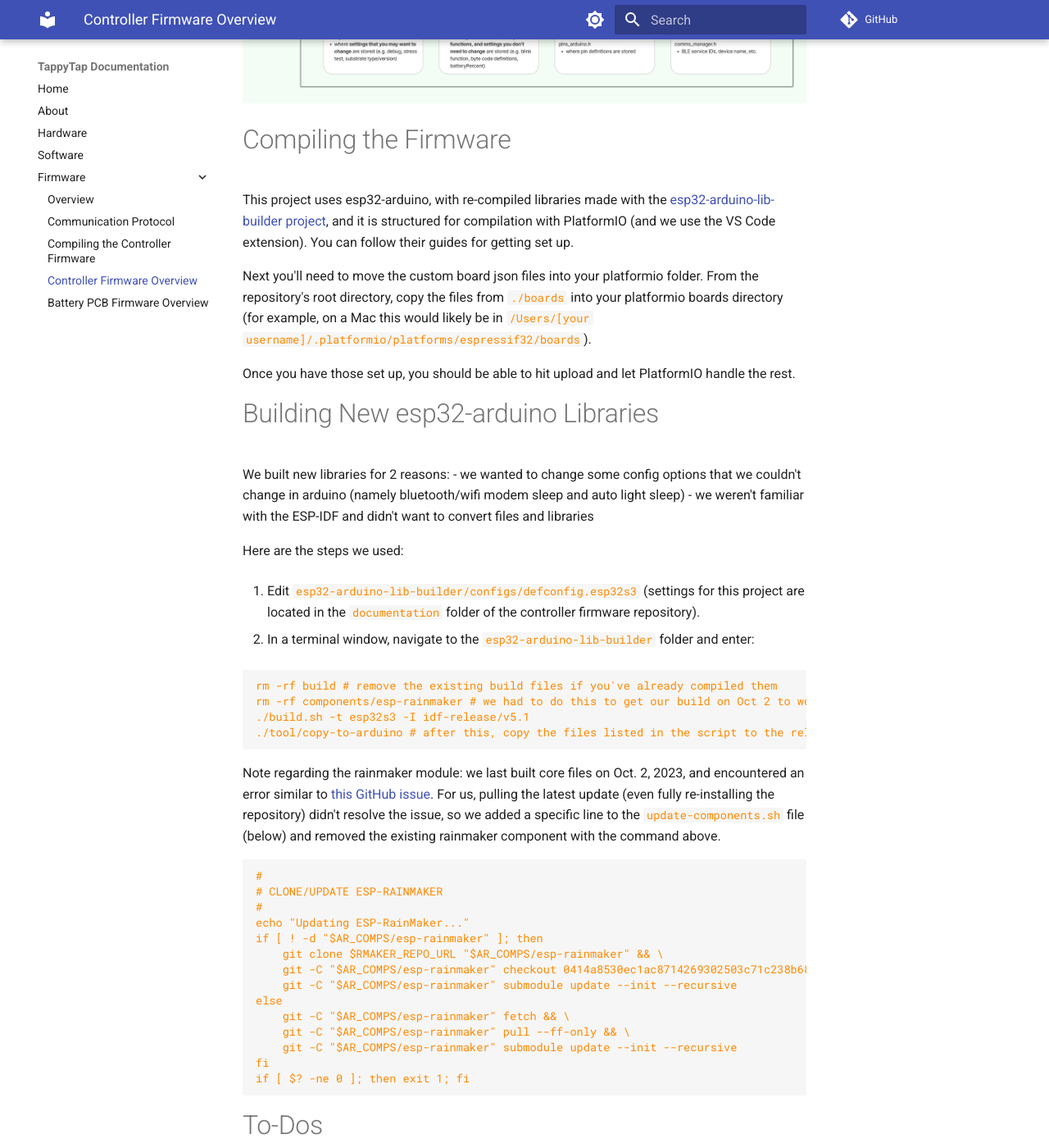
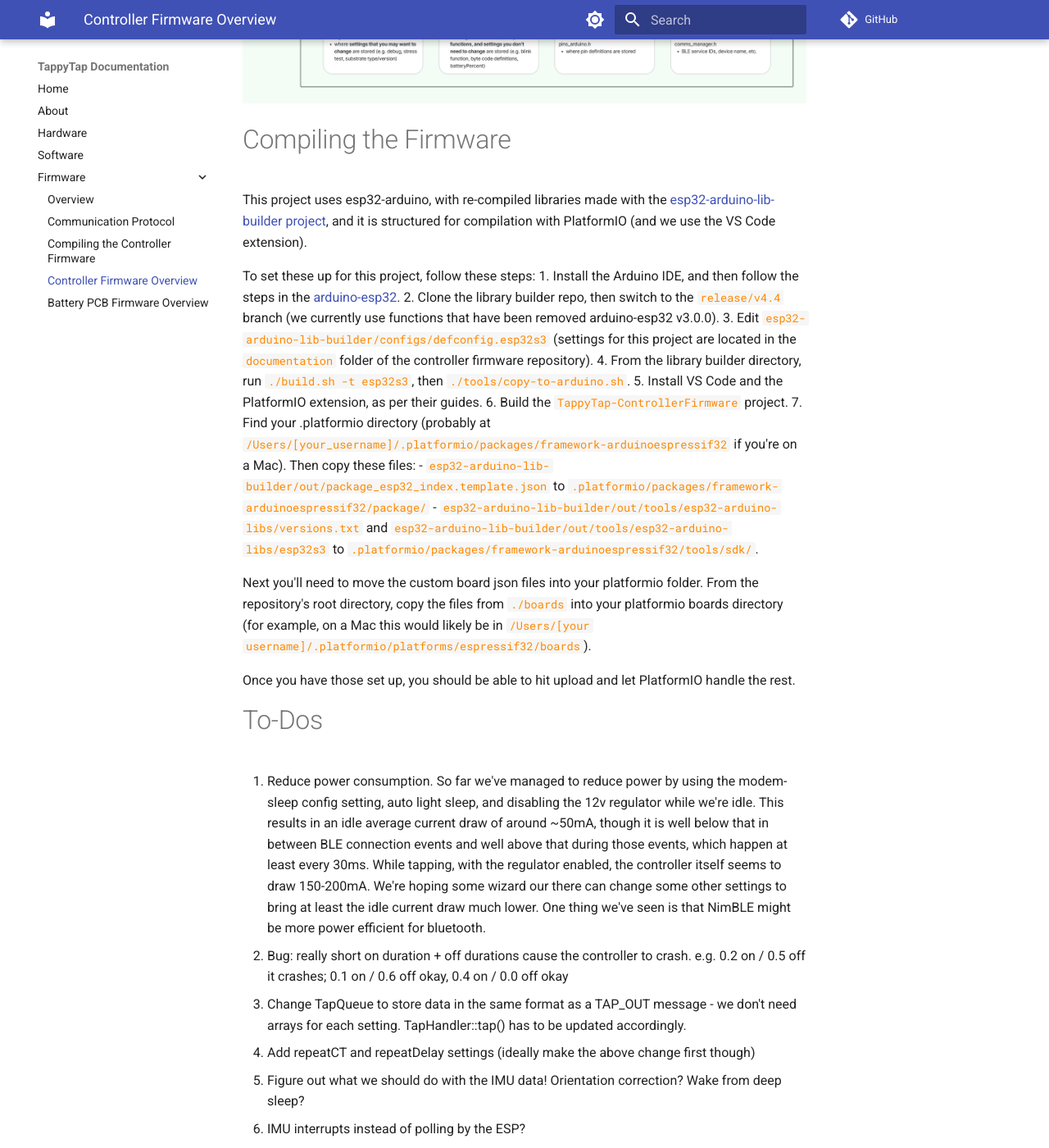
Before and after one commit to 0102io/docs, an MkDocs documentation site: the page built from docs/fwdocs/controllerfw.md, in a window 1280 px wide and 1400 px high, scrolled down 659 px. Shown: the whole window at 82% size. Built offline with MkDocs 1.6.1 and Material for MkDocs 9.7.7, drawn with Linux system fonts in a browser that asks for light colours; comment, search, counter and statistics services are not loaded; some of the changed text lies outside the part shown.

Commit message:
update firmware build process notes

````diff
--- a/docs/fwdocs/controllerfw.md
+++ b/docs/fwdocs/controllerfw.md
@@ -8,51 +8,32 @@ The controller's primary job is to receive a set of taps via the [bluetooth prot
 
 # Compiling the Firmware
 
-This project uses esp32-arduino, with re-compiled libraries made with the [esp32-arduino-lib-builder project](https://github.com/espressif/esp32-arduino-lib-builder), and it is structured for compilation with PlatformIO (and we use the VS Code extension). You can follow their guides for getting set up.
+This project uses esp32-arduino, with re-compiled libraries made with the [esp32-arduino-lib-builder project](https://github.com/espressif/esp32-arduino-lib-builder), and it is structured for compilation with PlatformIO (and we use the VS Code extension).
+
+To set these up for this project, follow these steps:
+1. Install the Arduino IDE, and then follow the steps in the [arduino-esp32](https://docs.espressif.com/projects/arduino-esp32/en/latest/installing.html).
+2. Clone the library builder repo, then switch to the `release/v4.4` branch (we currently use functions that have been removed arduino-esp32 v3.0.0).
+3. Edit `esp32-arduino-lib-builder/configs/defconfig.esp32s3` (settings for this project are located in the `documentation` folder of the controller firmware repository).
+4. From the library builder directory, run ```./build.sh -t esp32s3```, then ```./tools/copy-to-arduino.sh```.
+5. Install VS Code and the PlatformIO extension, as per their guides.
+6. Build the `TappyTap-ControllerFirmware` project.
+7. Find your .platformio directory (probably at `/Users/[your_username]/.platformio/packages/framework-arduinoespressif32` if you're on a Mac). Then copy these files:
+   - `esp32-arduino-lib-builder/out/package_esp32_index.template.json` to `.platformio/packages/framework-arduinoespressif32/package/`
+   - `esp32-arduino-lib-builder/out/tools/esp32-arduino-libs/versions.txt` and `esp32-arduino-lib-builder/out/tools/esp32-arduino-libs/esp32s3` to `.platformio/packages/framework-arduinoespressif32/tools/sdk/`.
 
 Next you'll need to move the custom board json files into your platformio folder. From the repository's root directory, copy the files from `./boards` into your platformio boards directory (for example, on a Mac this would likely be in `/Users/[your username]/.platformio/platforms/espressif32/boards`).
 
 Once you have those set up, you should be able to hit upload and let PlatformIO handle the rest.
-
-# Building New esp32-arduino Libraries
-
-We built new libraries for 2 reasons:
-- we wanted to change some config options that we couldn't change in arduino (namely bluetooth/wifi modem sleep and auto light sleep)
-- we weren't familiar with the ESP-IDF and didn't want to convert files and libraries
-
-Here are the steps we used:
-
-1. Edit `esp32-arduino-lib-builder/configs/defconfig.esp32s3` (settings for this project are located in the `documentation` folder of the controller firmware repository).
-
-2. In a terminal window, navigate to the `esp32-arduino-lib-builder` folder and enter:
-```bash
-rm -rf build # remove the existing build files if you've already compiled them
-rm -rf components/esp-rainmaker # we had to do this to get our build on Oct 2 to work, may not be necessary now
-./build.sh -t esp32s3 -I idf-release/v5.1
-./tool/copy-to-arduino # after this, copy the files listed in the script to the relevant location for platformIO - probably /Users/[your_username]/.platformio/packages/framework-arduinoespressif32
-```
-Note regarding the rainmaker module: we last built core files on Oct. 2, 2023, and encountered an error similar to [this GitHub issue](https://github.com/espressif/esp32-arduino-lib-builder/issues/138). For us, pulling the latest update (even fully re-installing the repository) didn't resolve the issue, so we added a specific line to the `update-components.sh` file (below) and removed the existing rainmaker component with the command above.
-```bash
-#
-# CLONE/UPDATE ESP-RAINMAKER
-#
-echo "Updating ESP-RainMaker..."
-if [ ! -d "$AR_COMPS/esp-rainmaker" ]; then
-    git clone $RMAKER_REPO_URL "$AR_COMPS/esp-rainmaker" && \
-    git -C "$AR_COMPS/esp-rainmaker" checkout 0414a8530ec1ac8714269302503c71c238b68836 # <------ this line
-    git -C "$AR_COMPS/esp-rainmaker" submodule update --init --recursive
-else
-    git -C "$AR_COMPS/esp-rainmaker" fetch && \
-    git -C "$AR_COMPS/esp-rainmaker" pull --ff-only && \
-    git -C "$AR_COMPS/esp-rainmaker" submodule update --init --recursive
-fi
-if [ $? -ne 0 ]; then exit 1; fi
-```
 
 # To-Dos
 1. Reduce power consumption. So far we've managed to reduce power by using the modem-sleep config setting, auto light sleep, and disabling the 12v regulator while we're idle. This results in an idle average current draw of around ~50mA, though it is well below that in between BLE connection events and well above that during those events, which happen at least every 30ms. While tapping, with the regulator enabled, the controller itself seems to draw 150-200mA. We're hoping some wizard our there can change some other settings to bring at least the idle current draw much lower. One thing we've seen is that NimBLE might be more power efficient for bluetooth.
 2. Bug: really short on duration + off durations cause the controller to crash. e.g. 0.2 on / 0.5 off it crashes; 0.1 on / 0.6 off okay, 0.4 on / 0.0 off okay
 3. Change TapQueue to store data in the same format as a TAP_OUT message - we don't need arrays for each setting. TapHandler::tap() has to be updated accordingly.
 4. Add repeatCT and repeatDelay settings (ideally make the above change first though)
-5. Figure out what we should do with the IMU data!
-6. Add HBDriver status register error notifications to the status message (see TapHandler::checkDiagnosticReg)
+5. Figure out what we should do with the IMU data! Orientation correction? Wake from deep sleep?
+6. IMU interrupts instead of polling by the ESP?
+7. Add HBDriver status register error notifications to the status message (see TapHandler::checkDiagnosticReg)
+8. Should we have some kind of auth for connecting to the controller for either normal operation or OTA uploads?
+9. Do something with the touch detection pins (e.g. FPC not connected notification)
+10. Make it so that the device type (e.g. glove, patch) can be changed through bluetooth.
+11. Bring back repeat tap setting.
````
